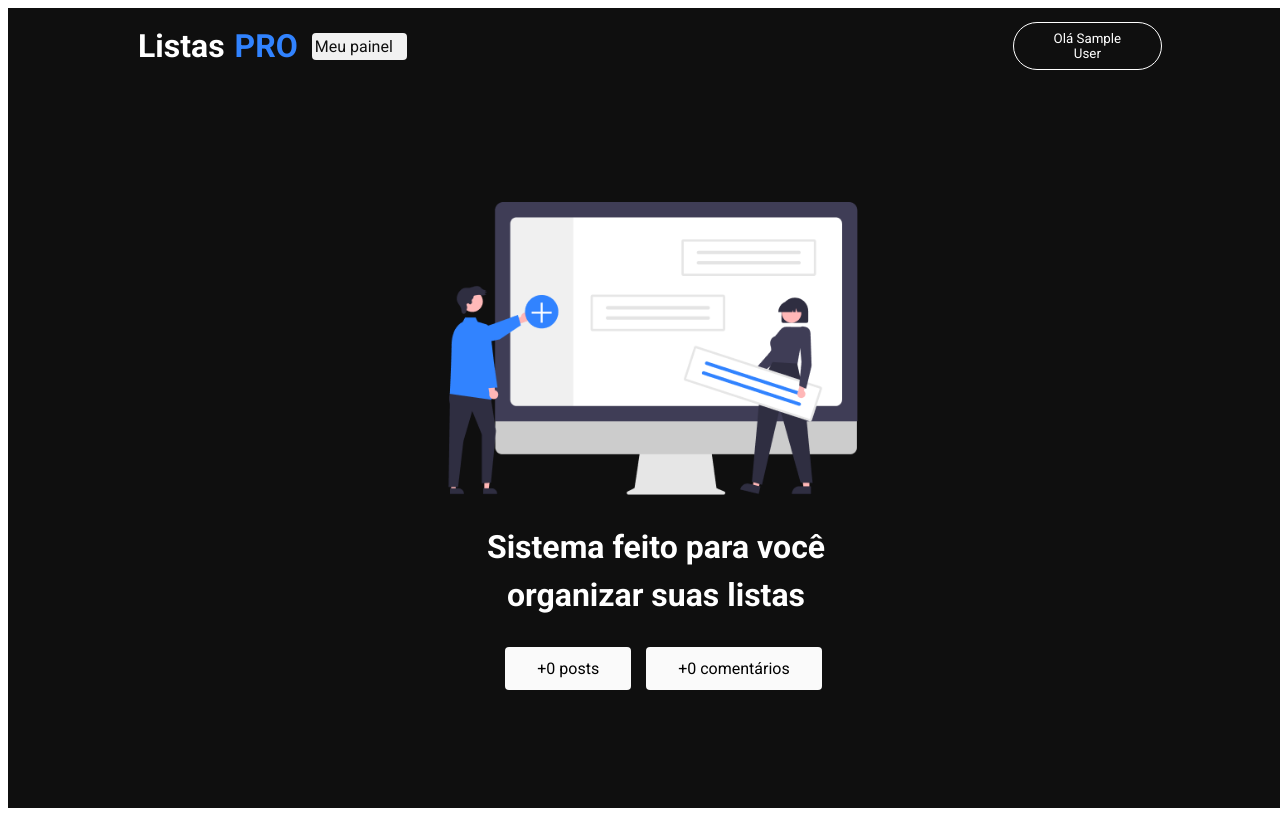
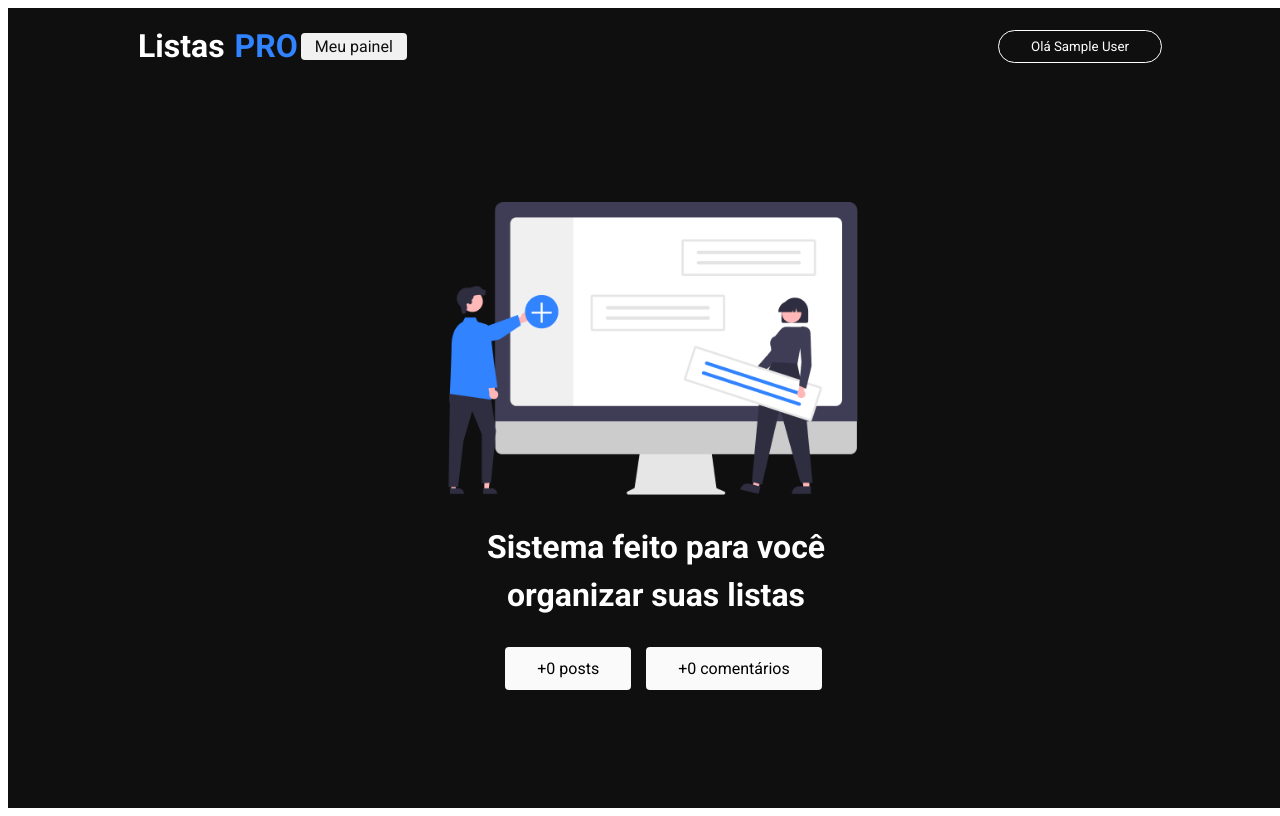
Before and after one commit to MikeSV2809/ListasPRO, a Next.js app: page / in a window 1280 px wide. Shown: the top 816 px of the page. Built offline with nearby package versions, Linux system fonts and the light colour scheme; no server answers; the database is empty; sample sign-in values are in the browser's storage.

Commit message:
Alterações de css

```diff
--- a/src/components/header/styles.module.css
+++ b/src/components/header/styles.module.css
@@ -57,7 +57,6 @@
 .nav {
     display: flex;
     align-items: center;
-    width: 100%;
 }
 
 .link {
@@ -66,7 +65,7 @@
     padding: 4px 14px;
     border-radius: 4px;
     margin: 0 14px;
-    padding-left: 3px;
+    margin-left: 3px;
 }
 
 @media (max-width: 768px) {
--- a/src/pages/dashboard/styles.module.css
+++ b/src/pages/dashboard/styles.module.css
@@ -1,6 +1,6 @@
 .container {
     width: 100%;
-    min-width: 1200px;
+    min-width: 100%;
     display: flex;
     flex-direction: column;
 }
@@ -8,7 +8,7 @@
 .content {
     background-color: #0f0f0f;
     width: 100%;
-    min-height: 72px;
+    min-height: 150px;
     display: flex;
     align-items: center;
     justify-content: center;
```
